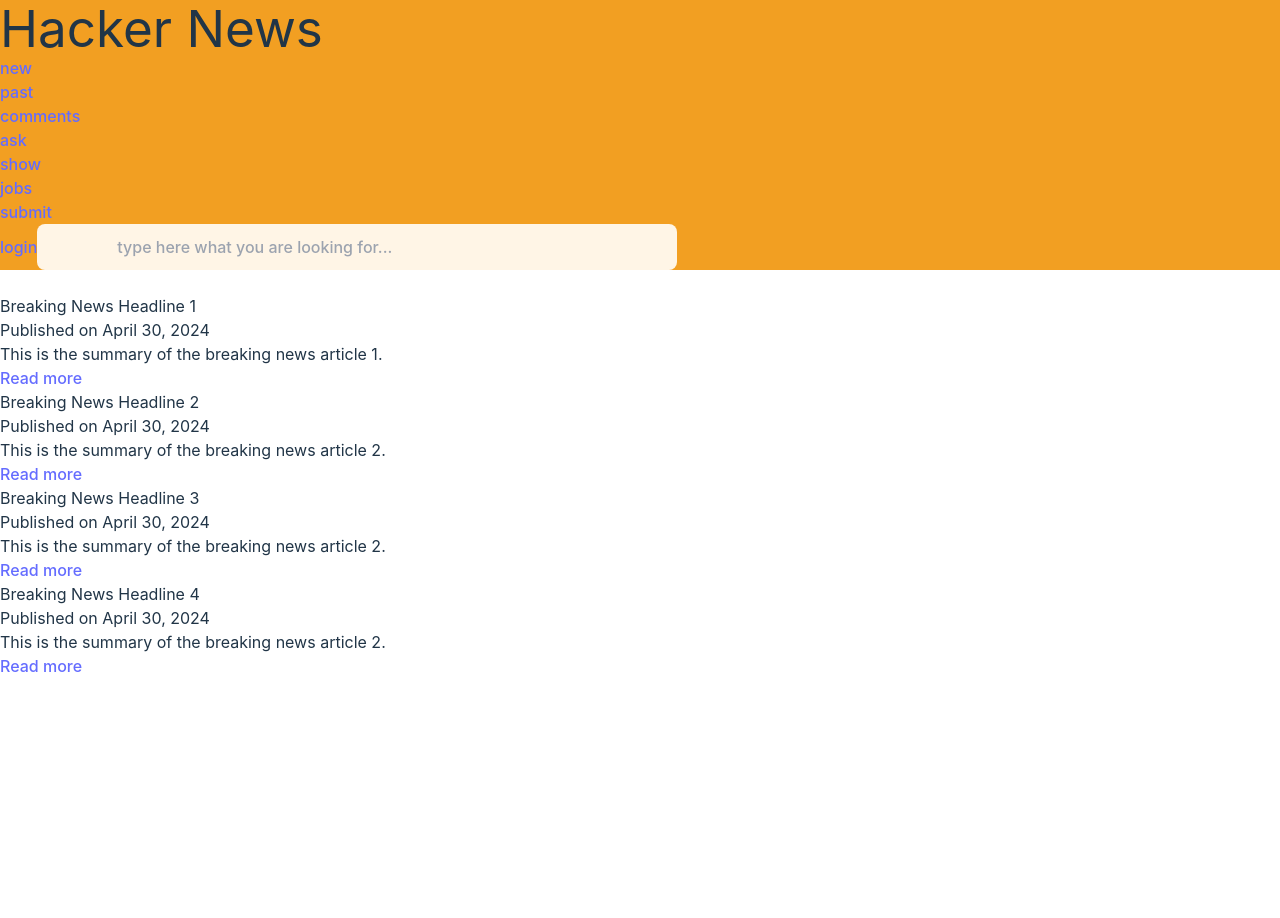
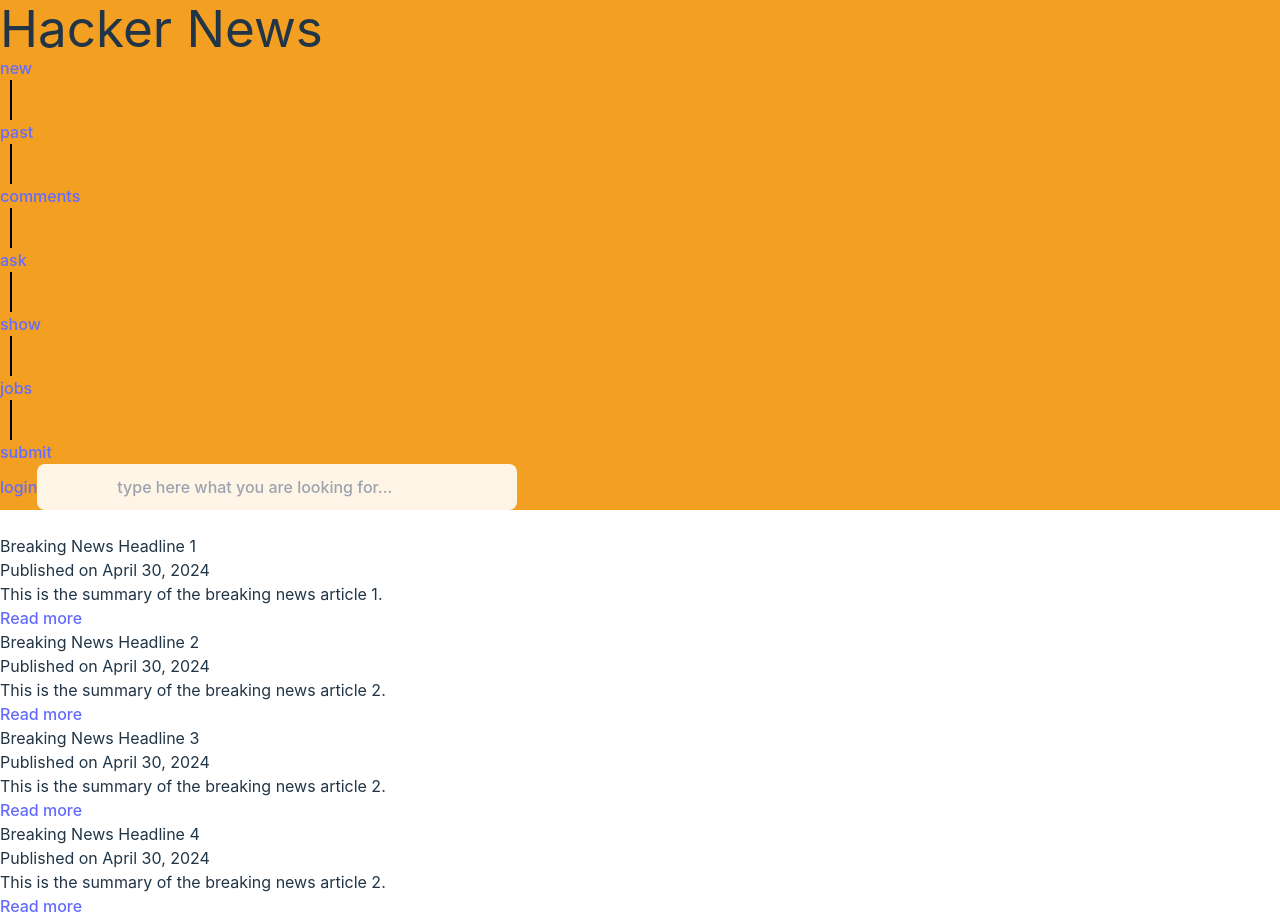
Before and after one commit to Pletus/Fetch-Project, a React (Vite) app: page / in a window 1280 px wide. Before the commit the page ends 800 px from the top, so only its background shows below. Built offline with nearby package versions, Linux system fonts and the light colour scheme.

Commit message:
added styling to navbar2

```diff
--- a/src/App.css
+++ b/src/App.css
@@ -5,11 +5,18 @@
 }
 
 .search-btn-navbar {
-    width: 40rem;
+    width: 30rem;
     background-color: #fff5e6;
 }
 
 .input-btn-navbar {
-    width: 30rem;
+    width: 20rem;
     background-color: #fff5e6;
 }
+
+.vertical-bar {
+    height: 40px;
+    width: 2px;
+    background-color: black;
+    margin: 0 10px;
+  }
--- a/src/components/navbar.jsx
+++ b/src/components/navbar.jsx
@@ -3,28 +3,28 @@
 
 function Navbar() {
   return (
-    <nav className='p-10 navbarstyling flex justify-between'>
+    <nav className='p-6 navbarstyling flex justify-between shadow-lg shadow-purple-100'>
         <div>
-          <h1 className='p-3 font-mono'>Hacker News</h1>
+          <h1 className='p-3 font-mono font-bold text-black indent-4 decoration-solid'>Hacker News</h1>
           <ul className='inline-flex p-3 text-3xl gap-4 font-mono'>
-            <a>new</a>
-            <br />
-            <a>past</a>
-            <br />
-            <a>comments</a>
-            <br />
-            <a>ask</a>
-            <br />
-            <a>show</a>
-            <br />
-            <a>jobs</a>
-            <br />
-            <a>submit</a>
+            <a className='font-bold text-black'>new</a>
+            <div className='vertical-bar'></div>
+            <a className='font-bold text-black'>past</a>
+            <div className='vertical-bar'></div>
+            <a className='font-bold text-black'>comments</a>
+            <div className='vertical-bar'></div>
+            <a className='font-bold text-black'>ask</a>
+            <div className='vertical-bar'></div>
+            <a className='font-bold text-black'>show</a>
+            <div className='vertical-bar'></div>
+            <a className='font-bold text-black'>jobs</a>
+            <div className='vertical-bar'></div>
+            <a className='font-bold text-black'>submit</a>
           </ul>
       </div>
       <div className='grid'>
-          <a className='text-5xl justify-self-end font-mono' href="">login</a>
-          <button className='search-btn-navbar py-1'><input className='text-center input-btn-navbar' type="text" placeholder='type here what you are looking for...' /></button>
+          <a className='text-4xl pt-2 justify-self-end font-mono font-semibold text-black' href="">login</a>
+          <button className='drop-shadow-xl rounded-lg shadow-lg shadow-purple-100 search-btn-navbar py-1'><input className='rounded-lg text-center input-btn-navbar' type="text" placeholder='type here what you are looking for...' /></button>
       </div>
     </nav>
   )
```
